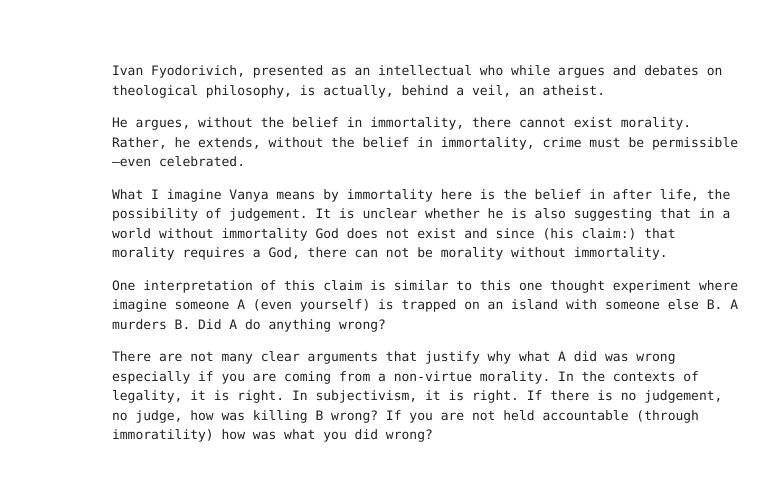
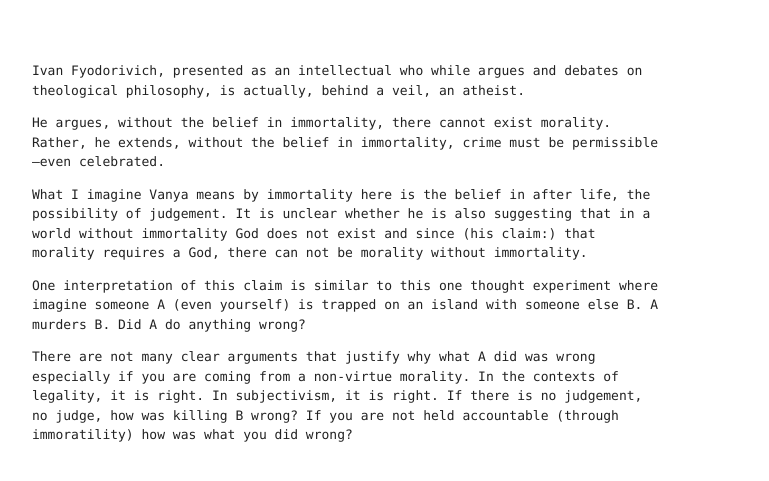
Before and after one commit to hussamh10/thinking-tokens, an MkDocs documentation site: the page built from docs/metaethics-morality-requires-belief-immortality.md, in a window 1280 px wide. Shown: the top 481 px of the page, without its empty margins (235-1004 px from the left). Built offline with MkDocs 1.6.1 and Material for MkDocs 9.7.7, drawn with Linux system fonts in a browser that asks for light colours.

```diff
--- a/docs/styles/notes.css
+++ b/docs/styles/notes.css
@@ -41,7 +41,7 @@
 body:not(.home-index) article.md-content__inner {
   width: 80ch !important;         /* wrap at ~80 chars */
   margin: 2rem auto !important;   /* center horizontally */
-  transform: translateX(20px);    /* nudge right */
+  transform: translateX(-60px);    /* nudge right */
   font-family: var(--mono) !important;
   font-size: 0.65rem;
   line-height: 1.5;
```
Also changed, not shown: 2 other files.
